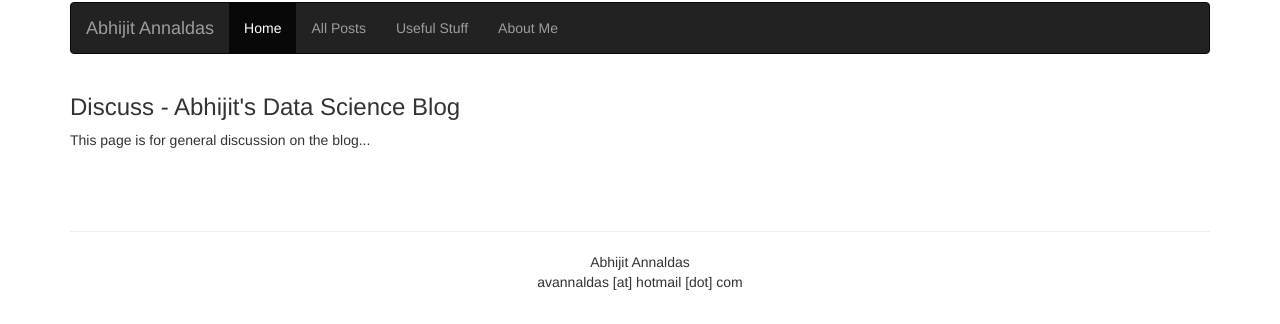
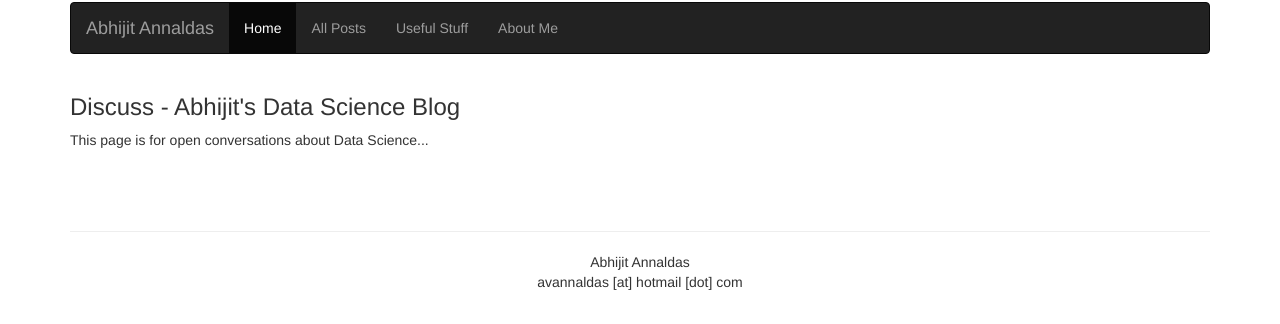
Before and after one commit to devm1023/ML_project, a Jekyll site: the page built from pages/discuss.html, in a window 1280 px wide. Shown: the part 123-447 px from the top of the page. Built offline with Jekyll 4.4.1, drawn with Linux system fonts in a browser that asks for light colours; nearby versions of some CDN libraries; comment, search, counter and statistics services are not loaded.

Commit message:
Update discuss.html

```diff
--- a/pages/discuss.html
+++ b/pages/discuss.html
@@ -4,5 +4,5 @@ title: Discuss - Abhijit's Data Science Blog
 permalink: /discuss/
 ---
 
-This page is for general discussion on the blog...
+This page is for open conversations about Data Science...
 <br /><br />
```
